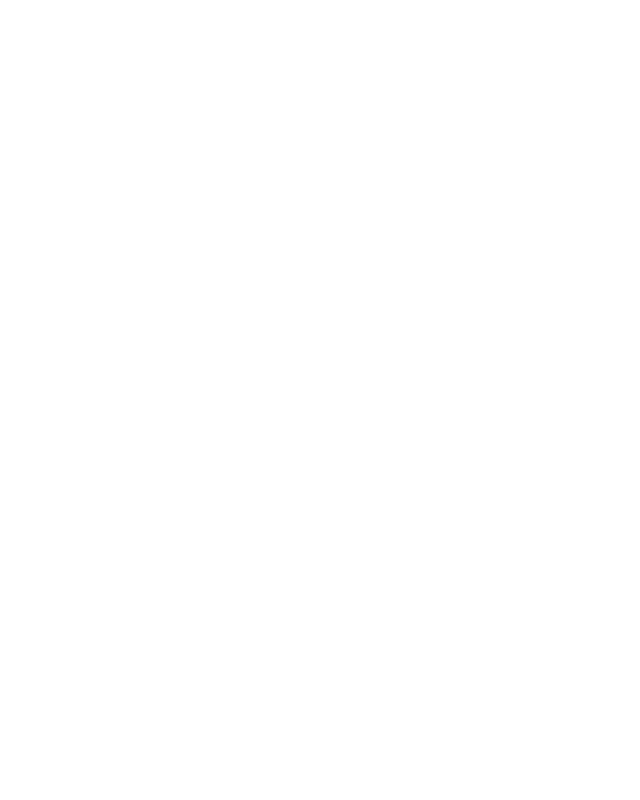
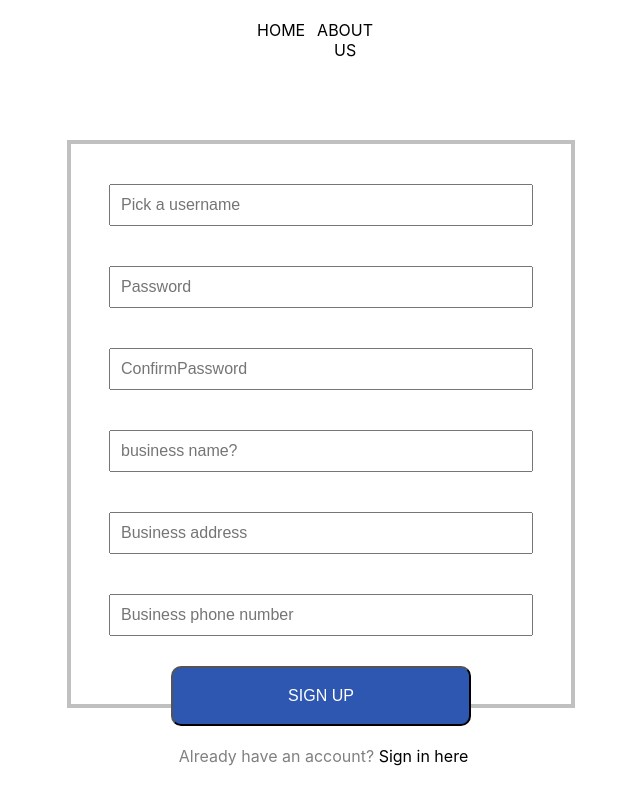
Before and after one commit to replate-2/FE, a React (Create React App) app in the folder replate/: page /Business/Signup in a window 1280 px wide. Shown: the whole page, without its empty margins (319-959 px from the left). Built offline with nearby package versions, Linux system fonts and the light colour scheme.

Commit message:
proper form and basic nav

```diff
--- a/replate/src/App.js
+++ b/replate/src/App.js
@@ -1,20 +1,26 @@
 import React from 'react';
 import { BrowserRouter as Router, Route, Switch } from "react-router-dom"
-import Navigation from "./components/general/Navigation"
 import Dashboard from "./components/general/Dashboard"
 import VolunteerLogin from "./components/volunteer/Login"
 import VolunteerRegister from "./components/volunteer/Register"
 import VolunteerProfile from "./components/volunteer/Profile"
 import './App.css';
+import './components/business/business.css'
 import SignIn from './components/business/Login';
+import SignUpForm from './components/business/Register';
 
 export default function App() {
   return (
         <div className="App">
+
             <Route exact path="/" component={Dashboard}/>
             <Route path="/volunteer/login" exact component={VolunteerLogin}/>
             <Route path="/volunteer/register" component={VolunteerRegister}/>
             <Route path="/volunteer/profile" component={VolunteerProfile}/>
+
+                              {/* Business routes */}
+            <Route path="/Business/SignIn" component={SignIn} />
+            <Route path="/Business/Signup" component={SignUpForm} />
         </div>
   );
 }
--- a/replate/src/components/business/Login.js
+++ b/replate/src/components/business/Login.js
@@ -2,15 +2,15 @@ import React, { useState, useEffect } from "react";
 import { withFormik, Form, Field} from "formik";
 import * as yup from "yup";
 import styled from "styled-components";
+import {Link} from "react-router-dom"
+import axios from "axios"
+import Navigation from "../general/Navigation";
+
 
 const Beef = styled.div`
   display: flex;
   flex-direction: column;
 `;
-
-
-
-
 
 
 const SignIn = ({values, errors, touched, status}) => {
@@ -22,49 +22,64 @@ const SignIn = ({values, errors, touched, status}) => {
   }, [status]);
 
 
+  return (
+    <div>
+    <Navigation />
 
-
-  return (
-    <div className="All">
+    <div className="All2">
           <Form>
         <Beef>
           <div>
-            <Field className="beef1" type="text" name="username" placeholder="Pick a username" />
-            {touched.Username && errors.Username && <p>{errors.Username}</p>}
+            <Field className="beef2" type="text" name="username" placeholder="Pick a username" />
+            {touched.username && errors.username && <p>{errors.username}</p>}
           </div>
 
           <div>
-            <Field className="beef2" type="password" name="Password" placeholder="Password" />
-            {touched.Password && errors.Password && <p>{errors.Password}</p>}
+            <Field className="beef2" type="password" name="password" placeholder="Password" />
+            {touched.password && errors.password && <p>{errors.password}</p>}
           </div>
         </Beef>
 
         <button type="submit" className="button">SIGN UP</button>
 
         <div className="signin">
-        <span>Already have an account?</span> <a href="">sign in here</a>
+        <span>Dont have an account? <Link to="/Business/SignUp">Sign up here</Link></span>
         </div>
         </Form>
     </div>
+    </div>
   );
-};                                                      //^^^ ADD THE LINK RIGHT THERE
+};
 
 const SignInForm = withFormik({
-  mapPropsToValues({ Password, ConfirmPassword, Username}) {
+  mapPropsToValues({ username, password }) {
     return {
-      Username: Username || "",
-      Password: Password || "",
+      username: username || "",
+      password: password || "",
 
     };
   },
 
   validationSchema: yup.object({
-    Email: yup.string().required('Please enter your email'),
-    Password: yup.string().required('Please enter your password'),
-    Username: yup.string().required('Please enter a username')
+    password: yup.string().required('Please enter your password'),
+    username: yup.string().required('Please enter a username')
 
 
   }),
+  handleSubmit(values, { setStatus, resetForm }) {
+    console.log("HERE IS YOUR DATA :)", values);
+
+      resetForm(values)
+
+
+    axios
+      .post("https://reqres.in/api/users/", values)
+      .then(res => {
+        console.log(res);
+        setStatus(res.data);
+      })
+      .catch(err => console.log(err.response));
+  }
 
 })(SignIn);
 
--- a/replate/src/components/business/Register.js
+++ b/replate/src/components/business/Register.js
@@ -3,10 +3,14 @@ import { withFormik, Form, Field} from "formik";
 import * as yup from "yup";
 import styled from "styled-components";
 import axios from "axios"
+import {Link} from "react-router-dom"
+import Navigation from "../general/Navigation";
+
 
 const Beef = styled.div`
   display: flex;
   flex-direction: column;
+
 `;
 
 
@@ -26,51 +30,76 @@ const Signup = ({values, errors, touched, status}) => {
 
 
   return (
+    <div>
+      <Navigation />
+
     <div className="All">
           <Form>
         <Beef>
           <div>
             <Field className="beef1" type="text" name="username" placeholder="Pick a username" />
-            {touched.Username && errors.Username && <p>{errors.Username}</p>}
+            {touched.username && errors.username && <p>{errors.username}</p>}
           </div>
 
           <div>
-            <Field className="beef3" type="password" name="Password" placeholder="Password" />
-            {touched.Password && errors.Password && <p>{errors.Password}</p>}
+            <Field className="beef1" type="password" name="password" placeholder="Password" />
+            {touched.password && errors.password && <p>{errors.password}</p>}
           </div>
 
           <div>
-            <Field className="beef4" type="password" name="ConfirmPassword" placeholder="ConfirmPassword" />
-            {touched.ConfirmPassword && errors.ConfirmPassword && <p>{errors.ConfirmPassword}</p>}
+            <Field className="beef1" type="password" name="confirmPassword" placeholder="ConfirmPassword" />
+            {touched.confirmPassword && errors.confirmPassword && <p>{errors.confirmPassword}</p>}
+          </div>
+
+          <div>
+            <Field className="beef1" type="text" name="businessName" placeholder="business name?" />
+            {touched.businessName && errors.businessName && <p>{errors.businessName}</p>}
+          </div>
+
+           <div>
+            <Field className="beef1" type="text" name="businessAddress" placeholder="Business address" />
+            {touched.businessAddress && errors.businessAddress && <p>{errors.businessAddress}</p>}
+          </div>
+
+          <div>
+            <Field className="beef1" type="number" name="businessPhone" placeholder="Business phone number" />
+            {touched.businessPhone && errors.businessPhone && <p>{errors.businessPhone}</p>}
           </div>
         </Beef>
 
         <button type="submit" className="button">SIGN UP</button>
 
         <div className="signin">
-        <span>Already have an account?</span> <a href="">sign in here</a>
+        <span>Already have an account? <Link to="/Business/SignIn">Sign in here</Link></span>
         </div>
         </Form>
     </div>
+    </div>
   );
-};                                                      //^^^ ADD THE LINK RIGHT THERE
+};
 
 const SignUpForm = withFormik({
-  mapPropsToValues({ Password, ConfirmPassword, Username}) {
+  mapPropsToValues({ username, password, confirmPassword, businessName, businessAddress, businessPhone }) {
     return {
-      Username: Username || "",
-      Password: Password || "",
-      ConfirmPassword: ConfirmPassword || ""
+      username: username || "",
+      password: password || "",
+      confirmPassword: confirmPassword || "",
+      businessName: businessName || "",
+      businessAddress: businessAddress || "",
+      businessPhone: businessPhone || ""
     };
   },
 
   validationSchema: yup.object({
-    Email: yup.string().required('Please enter your email'),
-    Password: yup.string().required('Please enter your password'),
-    ConfirmPassword: yup.string()
-    .oneOf([yup.ref('Password'), null], 'Passwords must match')
+    username: yup.string().required('Please enter a username'),
+    password: yup.string().required('Please enter your password'),
+    confirmPassword: yup.string()
+    .oneOf([yup.ref('password'), null], 'Passwords must match')
     .required('Please confirm your password'),
-    Username: yup.string().required('Please enter a username'),
+    businessName: yup.string().required('Please enter a name'),
+    businessAddress: yup.string().required('Please enter a address'),
+    businessPhone: yup.string().required('Please enter a phone number')
+
 
 
   }),
--- /dev/null
+++ b/replate/src/components/business/business.css
@@ -0,0 +1,81 @@
+body {
+    margin: 0;
+    font-family: -apple-system, BlinkMacSystemFont, 'Segoe UI', 'Roboto', 'Oxygen',
+      'Ubuntu', 'Cantarell', 'Fira Sans', 'Droid Sans', 'Helvetica Neue',
+      sans-serif;
+    -webkit-font-smoothing: antialiased;
+    -moz-osx-font-smoothing: grayscale;
+
+  }
+
+  code {
+    font-family: source-code-pro, Menlo, Monaco, Consolas, 'Courier New',
+      monospace;
+  }
+
+
+  /*-----------------------------------ALL OF WILLIAMS STYLING FOR SIGN IN AND UP STUFF------------------------*/
+
+  .All {
+    border: 4px solid silver;
+    margin: 0 auto;
+    max-width: 500px;
+    margin-top: 80px;
+    height: 70vh;
+  }
+
+  .All2 {
+    border: 4px solid silver;
+    margin: 0 auto;
+    max-width: 500px;
+    margin-top: 200px;
+    height: 40vh;
+  }
+
+  .beef1 {
+    font-size: 16px;
+    width: 80%;
+    padding: 2%;
+    font-family: "Raleway", sans-serif;
+    position: relative;
+    margin-top: 40px;
+  }
+
+  .beef2 {
+    font-size: 16px;
+    width: 80%;
+    padding: 2%;
+    font-family: "Raleway", sans-serif;
+    position: relative;
+    margin-top: 40px;
+  }
+
+  span {
+    margin-left: 30px;
+    color: gray;
+  }
+
+  .signin{
+    text-align: center;
+    margin-right: 25px;
+    margin-top: 20px;
+  }
+
+  select {
+    border: none;
+  }
+
+  .button {
+    display: block;
+    margin: auto;
+    width: 300px;
+    height: 60px;
+    color: #fff;
+    font-size: 16px;
+    font-family: "Raleway", sans-serif;
+    margin-top: 30px;
+    background: rgb(46, 87, 177);
+    border-radius: 10px;
+  }
+
+  /*----------------------------------END OF STYLING------------------------------------*/
--- a/replate/src/components/general/Dashboard.js
+++ b/replate/src/components/general/Dashboard.js
@@ -1,14 +1,16 @@
 import React from "react"
 import {BrowserRouter as Router, Link} from "react-router-dom"
 import "./dashboard.css"
+import Navigation from './Navigation'
 
 const Dashboard = () =>{
     return (
             <div className="mainContainer">
-                <h2>Are you a Buisness or a Volunteer?</h2>
+                <Navigation />
+                <h2>Are you a Business or a Volunteer?</h2>
                 <div className="buttonContainer">
                     <div className="buisnessContainer">
-                        <button><Link to="/PlaceholderUrlBuisness">Buisness</Link></button>
+                        <button><Link to="/Business/SignIn">Business</Link></button>
                     </div>
                     <div className="volunteerContainer">
                     <button><Link to="/volunteer/login">Volunteer</Link></button>
--- a/replate/src/components/general/Navigation.js
+++ b/replate/src/components/general/Navigation.js
@@ -0,0 +1,25 @@
+import React from "react"
+import {Link} from "react-router-dom"
+import styled from 'styled-components'
+
+const Nav = styled.div`
+display: flex;
+width: 10%;
+justify-content:space-evenly;
+margin 20px auto;
+`
+
+const Navigation = () =>{
+    return (
+            <Nav>
+                <div>
+                <Link to="/">HOME</Link>
+                </div>
+                <div>
+                <a href="">ABOUT US</a>
+                </div>
+            </Nav>
+    )
+}
+
+export default Navigation
--- a/replate/src/components/general/dashboard.css
+++ b/replate/src/components/general/dashboard.css
@@ -27,3 +27,8 @@
     padding: 3%;
     margin-top:5%;
 }
+
+a{
+    text-decoration: none;
+    color: black;
+}
--- a/replate/src/components/volunteer/Login.js
+++ b/replate/src/components/volunteer/Login.js
@@ -1,12 +1,15 @@
 import React from "react"
 import {Link} from "react-router-dom"
 import "./login.css"
+import Navigation from "../general/Navigation"
 
 const VolunteerLogin = () => {
     const handleSubmit= e => {
         e.preventDefault();
     }
     return (
+        <div>
+        <Navigation />
         <div className="loginContainer">
             <form onSubmit={handleSubmit}>
                 <label htmlFor="username">Username:</label>
@@ -17,6 +20,7 @@ const VolunteerLogin = () => {
             </form>
            <h6>Don't have an account yet? <Link to="/volunteer/register">Sign up here!</Link></h6>
         </div>
+        </div>
     )
 }
 
--- a/replate/src/components/volunteer/Register.js
+++ b/replate/src/components/volunteer/Register.js
@@ -1,5 +1,6 @@
 import React, {useState} from "react"
 import "./register.css"
+import Navigation from "../general/Navigation";
 
 const VolunteerRegister = () => {
     const [pwd1, setPwd1] = useState(); //first pw input
@@ -15,6 +16,8 @@ const VolunteerRegister = () => {
         }
     }
     return (
+        <div>
+        <Navigation />
         <div className="registerContainer">
             <form onSubmit={handleSubmit}>
                 <label htmlFor="name">First and Last name:</label>
@@ -35,6 +38,7 @@ const VolunteerRegister = () => {
                 <button type="submit">Submit</button>
             </form>
         </div>
+        </div>
     )
 }
 
```
Also changed, not shown: replate/src/index.css (+0 -78 lines).
